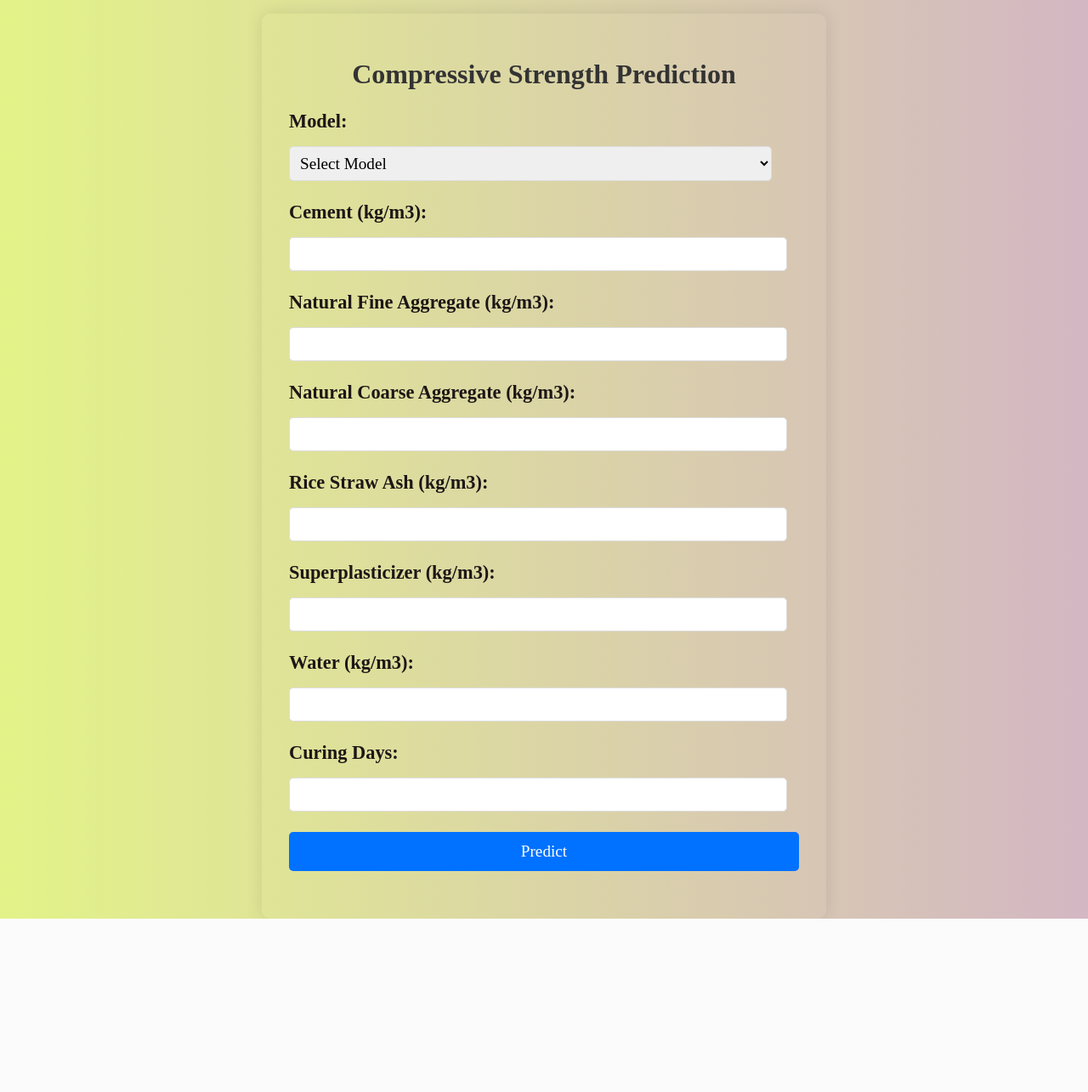
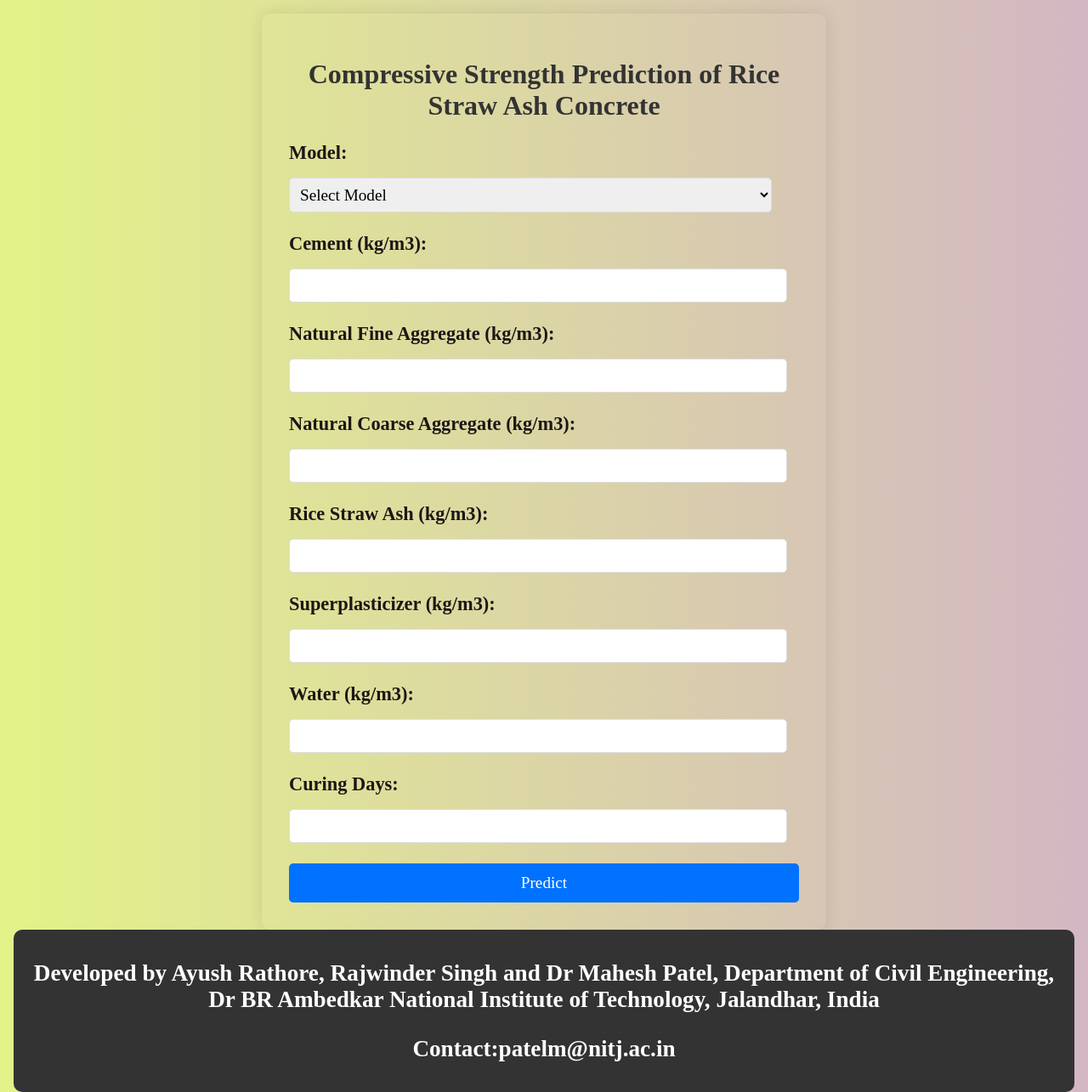
Before and after one commit to ayushrathore111/CS_pred, a Flask app: page / in a window 1280 px wide. Shown: the whole page at 85% size. Before the commit the page ends 1081 px from the top, so only its background shows below. Run offline with Flask 3, Linux system fonts and the light colour scheme; parts of the project's set-up code (start-up, migrations or seed data) failed here and were passed over.

Commit message:
done changes

```diff
--- a/app.py
+++ b/app.py
@@ -54,7 +54,7 @@ def predict():
     output = round(prediction[0], 2)
     print(output)
 
-    return render_template('post.html',prediction_text= "The predicted Compressive Strength of sample is {}kg/m3.".format(output))
+    return render_template('post.html',prediction_text= "The predicted Compressive Strength of Rice Straw ash Based sample is {}MPa.".format(output))
 
 if __name__ == "__main__":
     app.run(host='0.0.0.0', port=5000)
--- a/static/styles.css
+++ b/static/styles.css
@@ -19,7 +19,7 @@ button {
 body {
     font-family: 'Arial', sans-serif;
     background: linear-gradient(to right, #e3f388, #d3b7c3);
-    display: flex;
+    display: grid;
     justify-content: center;
     align-items: center;
     height: 100vh;
@@ -84,7 +84,7 @@ button {
 }
 
 button:hover {
-    background: #005bb5;
+    background: #8a98a5;
 }
 
 .result-popup {
@@ -109,3 +109,14 @@ button:hover {
     max-width: 400px;
     width: 80%;
 }
+
+footer {
+    /* margin-top: auto; */
+    background-color: #333;
+    color: white;
+    padding: 0.5rem;
+    text-align: center;
+    font-size: 1.7rem;
+    border-radius: 10px;
+    font-weight: bolder;
+}
--- a/templates/index.html
+++ b/templates/index.html
@@ -8,7 +8,7 @@
 </head>
 <body>
     <div class="container">
-        <h1>Compressive Strength Prediction</h1>
+        <h1>Compressive Strength Prediction of Rice Straw Ash Concrete</h1>
         <form id="predictor-form" action='/predict' method="POST">
             <div class="form-group">
                 <label for="model">Model:</label>
@@ -51,8 +51,10 @@
             </div>
             <button type="submit">Predict</button>
         </form>
-        <h1>{{prediction_text}}</h1>
     </div>
-
+    <footer>
+        <p>Developed by Ayush Rathore, Rajwinder Singh and Dr Mahesh Patel, Department of Civil Engineering, Dr BR Ambedkar National Institute of Technology, Jalandhar, India</p>
+        <p>Contact:patelm@nitj.ac.in</p>
+    </footer>
 </body>
 </html>
--- a/templates/post.html
+++ b/templates/post.html
@@ -8,7 +8,7 @@
 </head>
 <body>
     <div class="container">
-        <h1>Compressive Strength Prediction</h1>
+        <h1>Compressive Strength Prediction of Rice Straw Ash Concrete</h1>
         <h2>{{prediction_text}}</h2>
         <form id="predictor-form" action='/predict' method="POST">
             <div class="form-group">
@@ -53,5 +53,9 @@
             <button type="submit">Predict</button>
         </form>
     </div>
+    <footer>
+        <p>Developed by Ayush Rathore, Rajwinder Singh and Dr Mahesh Patel, Department of Civil Engineering, Dr BR Ambedkar National Institute of Technology, Jalandhar, India</p>
+        <p>Contact:patelm@nitj.ac.in</p>
+    </footer>
 </body>
 </html>
```
